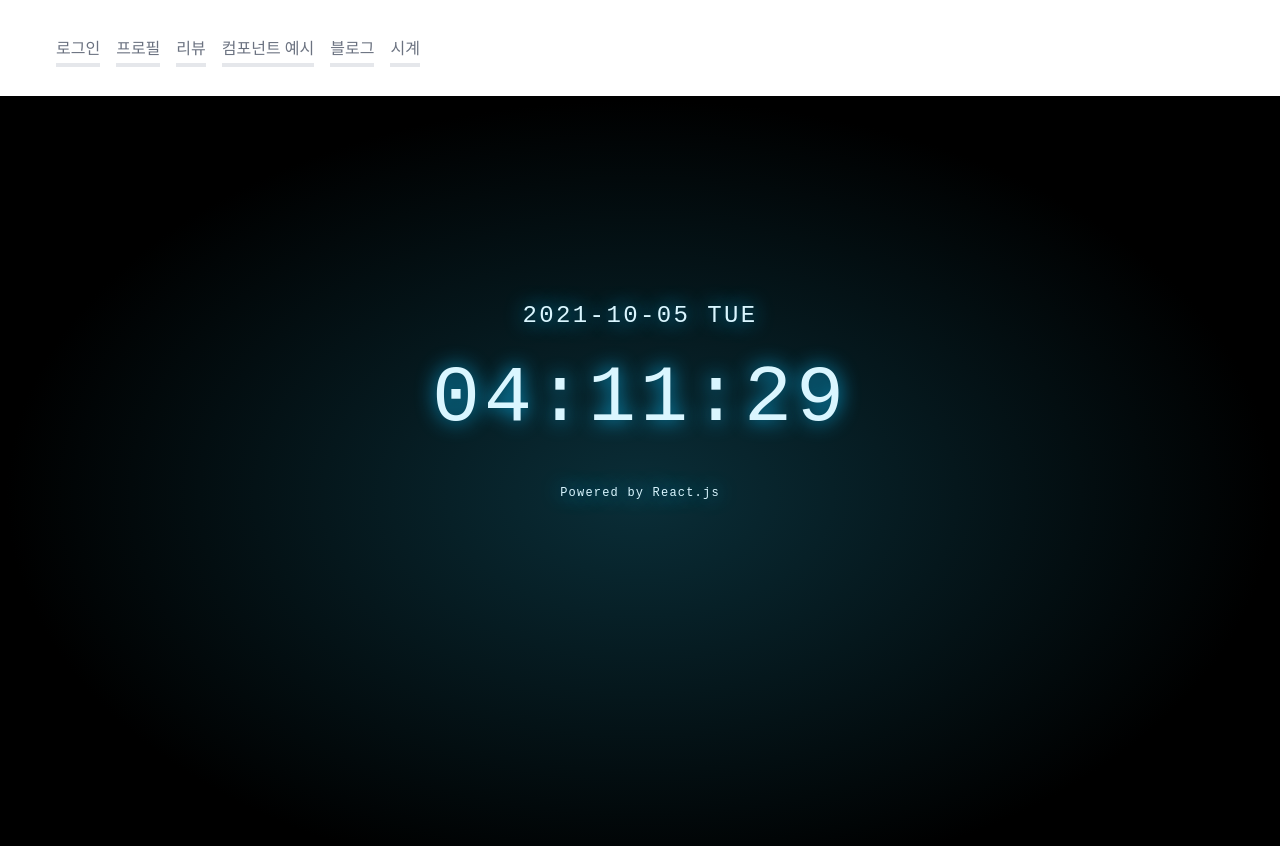
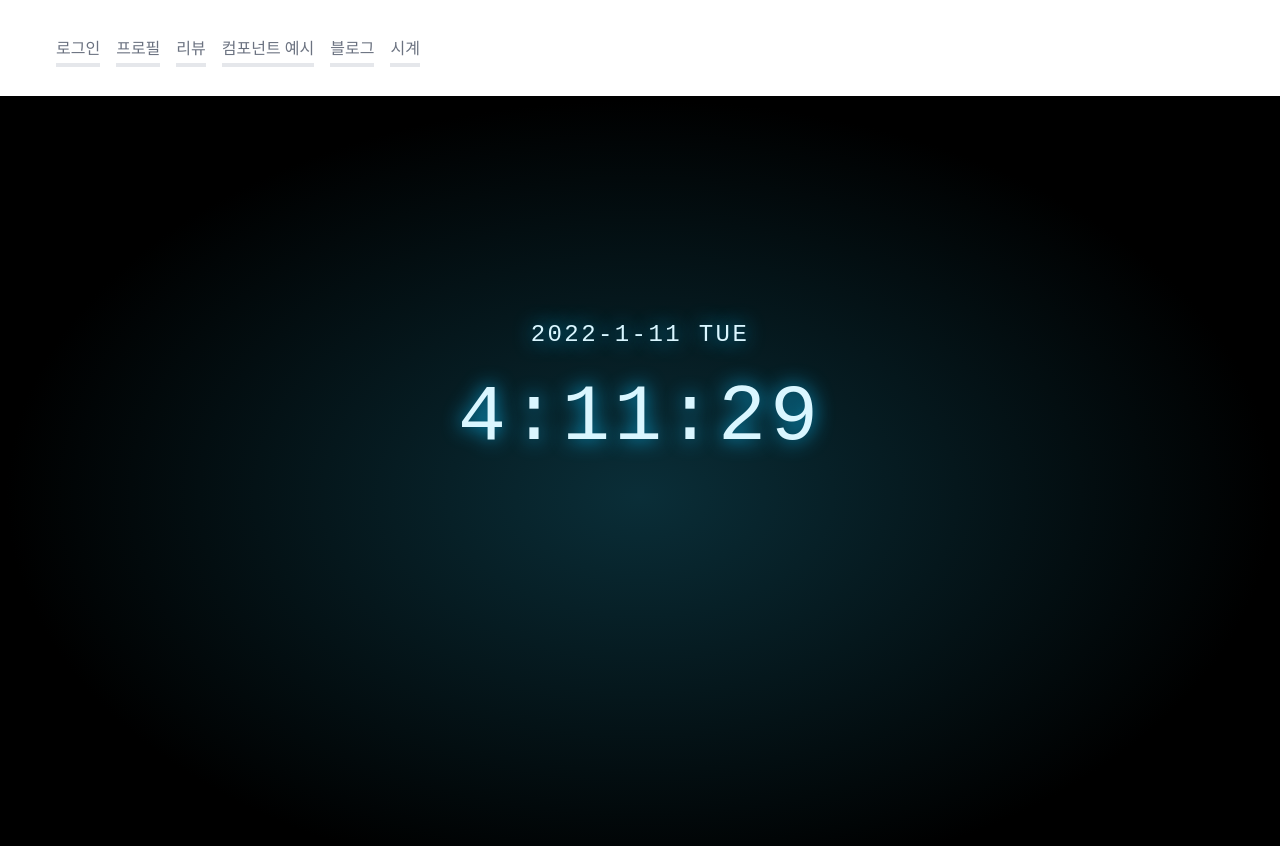
Before and after one commit to namuns/myproj-react, a React (Create React App) app: page /examples/clock in a window 1280 px wide. Shown: the top 846 px of the page. Built offline with nearby package versions, Linux system fonts and the light colour scheme; no server answers.

Commit message:
디지털 시계에 년/월/일/요일 정보를 추가

```diff
--- a/src/pages/examples/Clock.jsx
+++ b/src/pages/examples/Clock.jsx
@@ -1,5 +1,7 @@
 import { useEffect, useState } from 'react';
 import './Clock.css';
+
+const WEEKDAYS = ['SUN', 'MON', 'TUE', 'WED', 'THU', 'FRI', 'SAT'];
 
 function Clock() {
   const [date, setDate] = useState(new Date());
@@ -21,9 +23,14 @@
     <div className="clock-wrapper">
       <h2>시계</h2>
       <div className="clock">
-        <p className="date">2021-10-05 TUE</p>
-        <p className="time">{date.toISOString().slice(11, 19)}</p>
-        <p className="text">Powered by React.js</p>
+        <p class="date">
+          {date.getFullYear()}-{date.getMonth() + 1}-{date.getDate()}{' '}
+          {WEEKDAYS[date.getDay()]}
+        </p>
+        {/* <p class="time">{date.toLocaleTimeString('en-us')}</p> */}
+        <p class="time">
+          {date.getHours()}:{date.getMinutes()}:{date.getSeconds()}
+        </p>
       </div>
     </div>
   );
```
